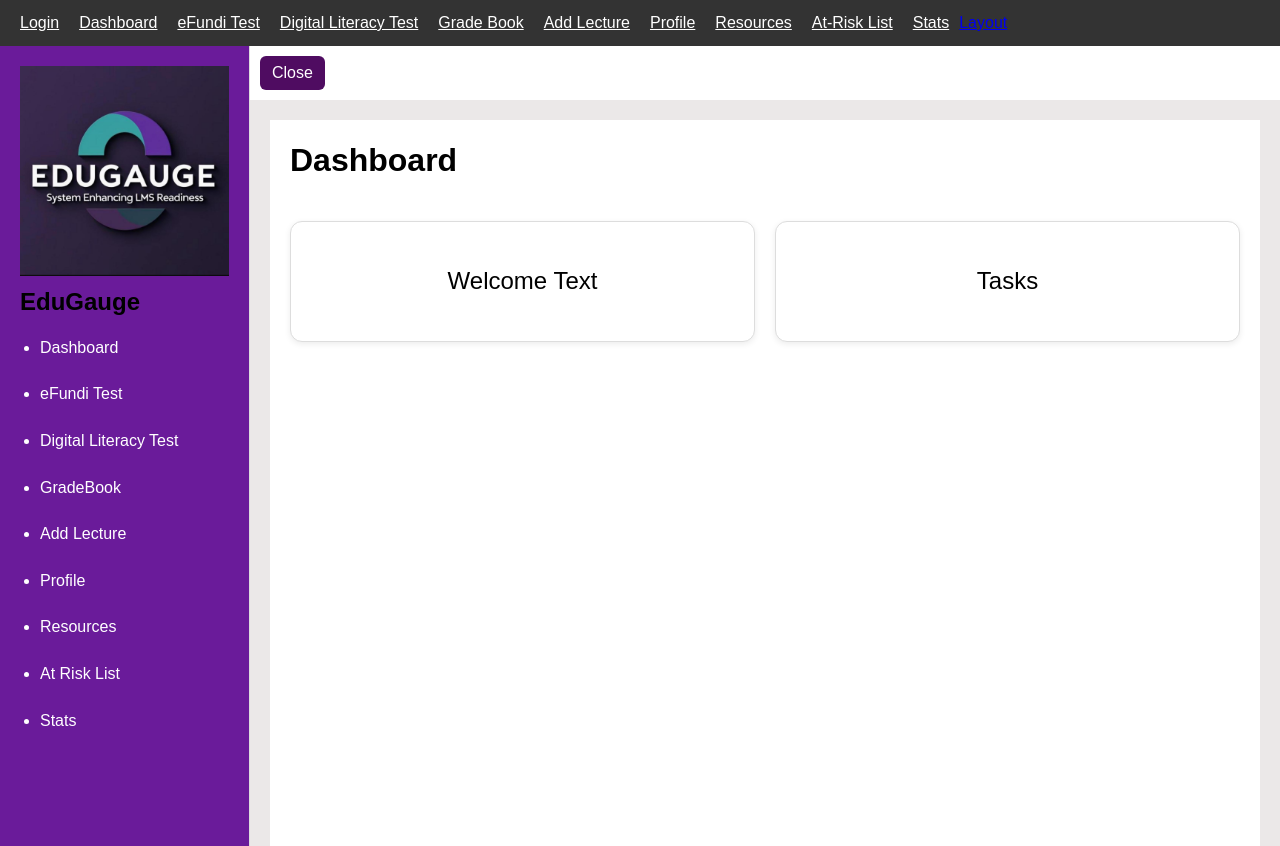
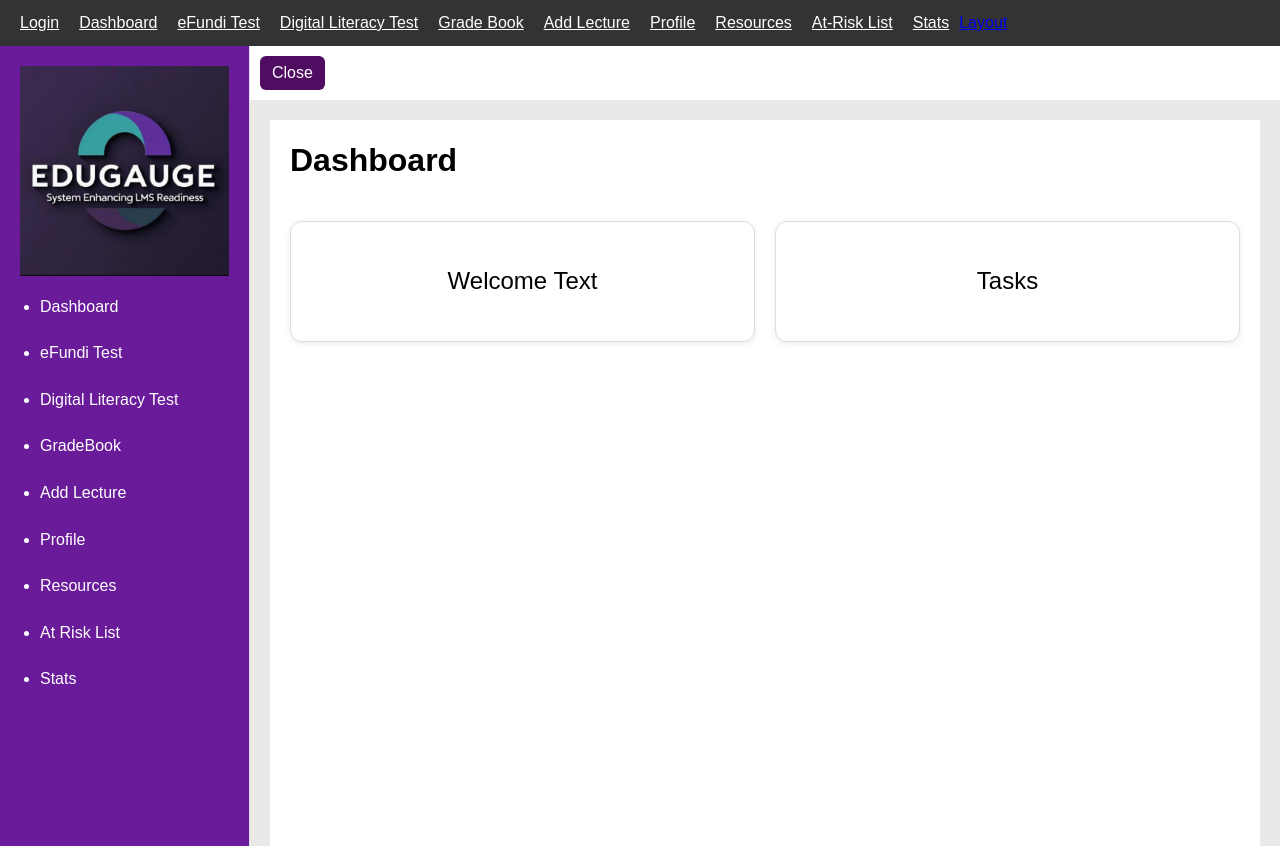
Before and after one commit to Ishmael-byte/EduGauge-IntegrationBranch-, a React (Vite) app in the folder edugauge/: page /dashboard in a window 1280 px wide. Built offline with nearby package versions, Linux system fonts and the light colour scheme.

Commit message:
Update Layout.jsx

```diff
--- a/edugauge/src/pages/Layout.jsx
+++ b/edugauge/src/pages/Layout.jsx
@@ -10,7 +10,7 @@ const Layout = () => {
       {/* Sidebar */}
       <aside className={`sidebar ${isSidebarOpen ? "" : "hidden"}`}>
         <img src="/Eduguage-logo.jpg" alt="EDUGAUGE" />
-        <h2>EduGauge</h2>
+
         <nav>
           <ul>
             <li><Link to="/dashboard">Dashboard</Link></li>
```
